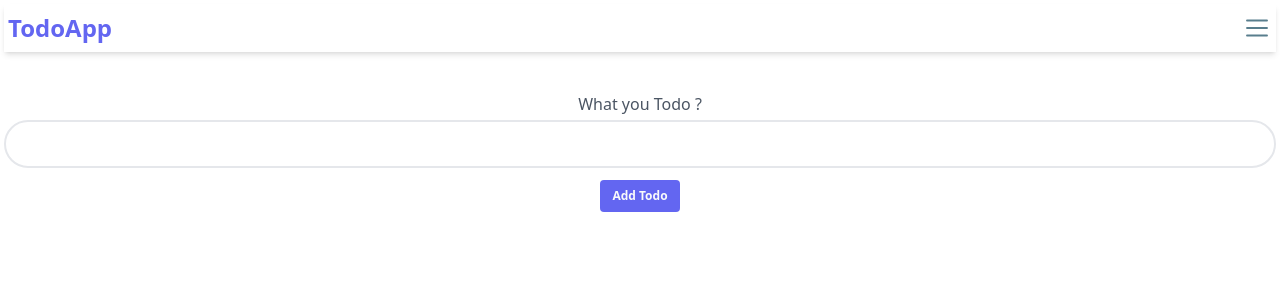
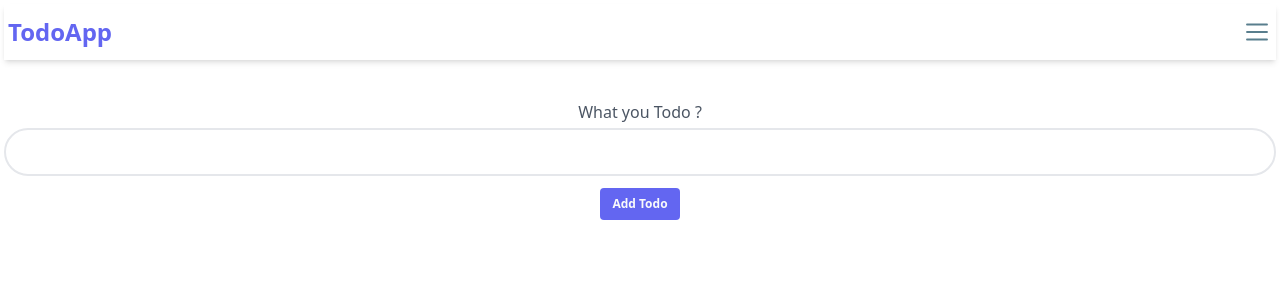
Before and after one commit to fahrikurniawan99/todoapp, a React (Create React App) app: page / in a window 1280 px wide. Shown: the top 300 px of the page. Built offline with nearby package versions, Linux system fonts and the light colour scheme.

Commit message:
padding navbar

```diff
--- a/src/components/organisms/Navbar/index.js
+++ b/src/components/organisms/Navbar/index.js
@@ -3,7 +3,7 @@ import Menu from '../../../assets/images/svg/Menu'
 
 function index() {
   return (
-      <div className="flex justify-between items-center px-1 py-2 shadow-md">
+      <div className="flex justify-between items-center px-1 py-3 shadow-md">
         <h1 className='text-2xl font-semibold text-indigo-500 cursor-pointer'>TodoApp</h1>
         <Menu/>
       </div>
```
